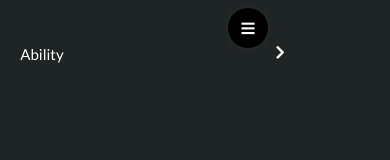
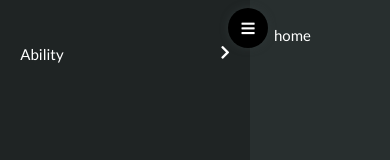
Before and after one commit to aidane1/ffx-index-frontend-vue, a Vue app: page / in a window 390 px wide. Shown: the top 160 px of the page. Built offline with nearby package versions, Linux system fonts and the light colour scheme.

Commit message:
fixed sidebar on mobile

```diff
--- a/src/assets/stylesheets/_content.scss
+++ b/src/assets/stylesheets/_content.scss
@@ -3,29 +3,32 @@
   overflow-y: scroll;
   padding: $content-padding;
 
-  @include from($tablet) {
+  // @include from($tablet) {
     width: $content-expanded-width;
     transition: width 0.3s;
-  }
+  // }
 
   @include until($tablet) {
-    width: inherit;
-    transform: translateX($toggle-button-expanded-offset);
-    transition: transform 0.3s;
+    // width: inherit;
+    padding-right: 0;
+    overflow-x: hidden;
+    transform: translateX(0px);
+    // transition: transform 0.3s;
   }
 }
 .sidebar-collapsed {
-  @include from($tablet) {
+  // @include from($tablet) {
     .subject-content {
       width: $content-collapsed-width;
       transition: width 0.3s;
     }
-  }
+  // }
 
   @include until($tablet) {
     .subject-content {
-      transform: translateX(calc(#{$toggle-button-side-length} - #{$sidebar-collapsed-width}));
-      transition: transform 0.3s;
+      // transform: translateX(calc(#{$toggle-button-side-length} - #{$sidebar-collapsed-width}));
+      // transition: transform 0.3s;
+      padding-right: $content-padding;
     }
   }
 }
--- a/src/assets/stylesheets/_sidebar.scss
+++ b/src/assets/stylesheets/_sidebar.scss
@@ -39,7 +39,11 @@
   }
 
   &__dropdown-arrow {
-    padding-left: 30px;
+    padding-left: $content-padding;
+
+    &:hover {
+      color: $grey-light;
+    }
   }
 }
 .sidebar-collapsed {
--- a/src/assets/stylesheets/main.scss
+++ b/src/assets/stylesheets/main.scss
@@ -19,7 +19,7 @@ body {
 .sidebar,
 .subject-content {
   height: 100%;
-  overflow: scroll;
+  overflow-y: scroll;
 }
 .main-container {
   display: flex;
```
Also changed, not shown: 1 other file (tests, documents, lock files or other folders).
